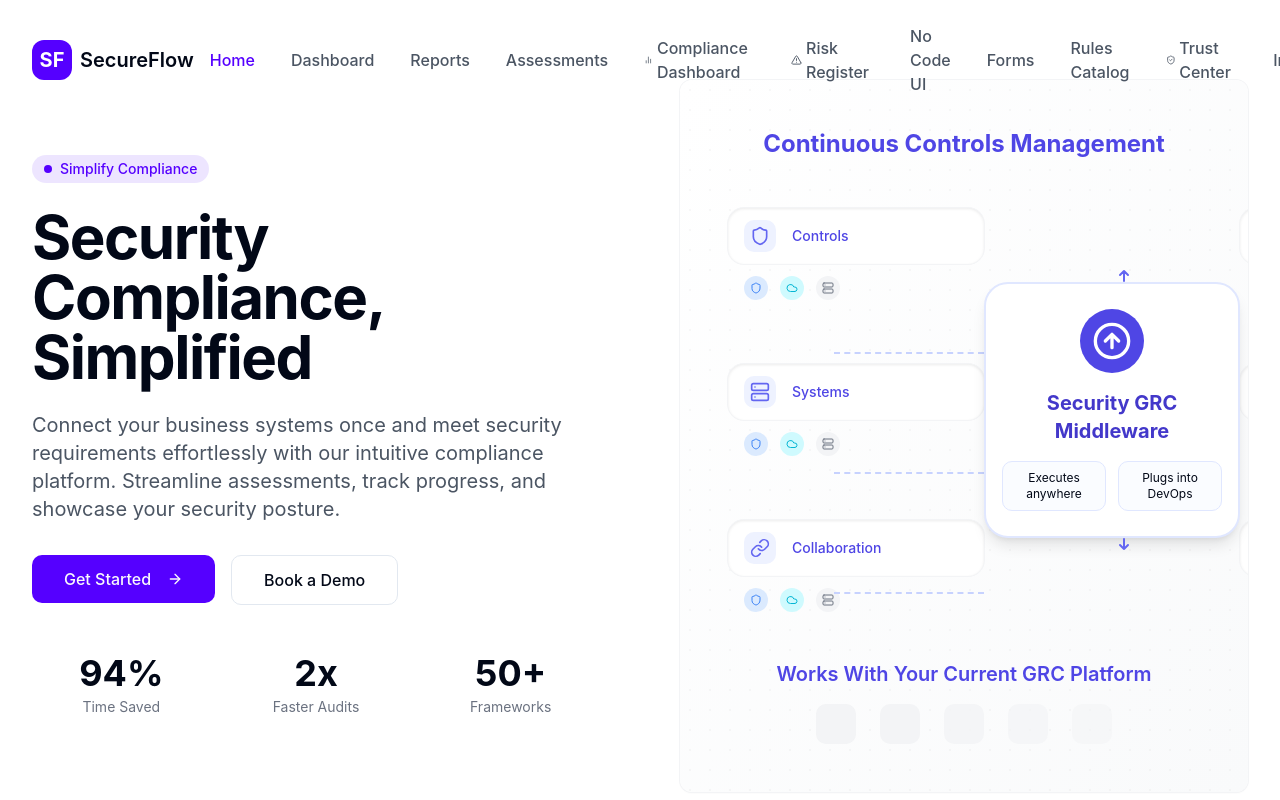
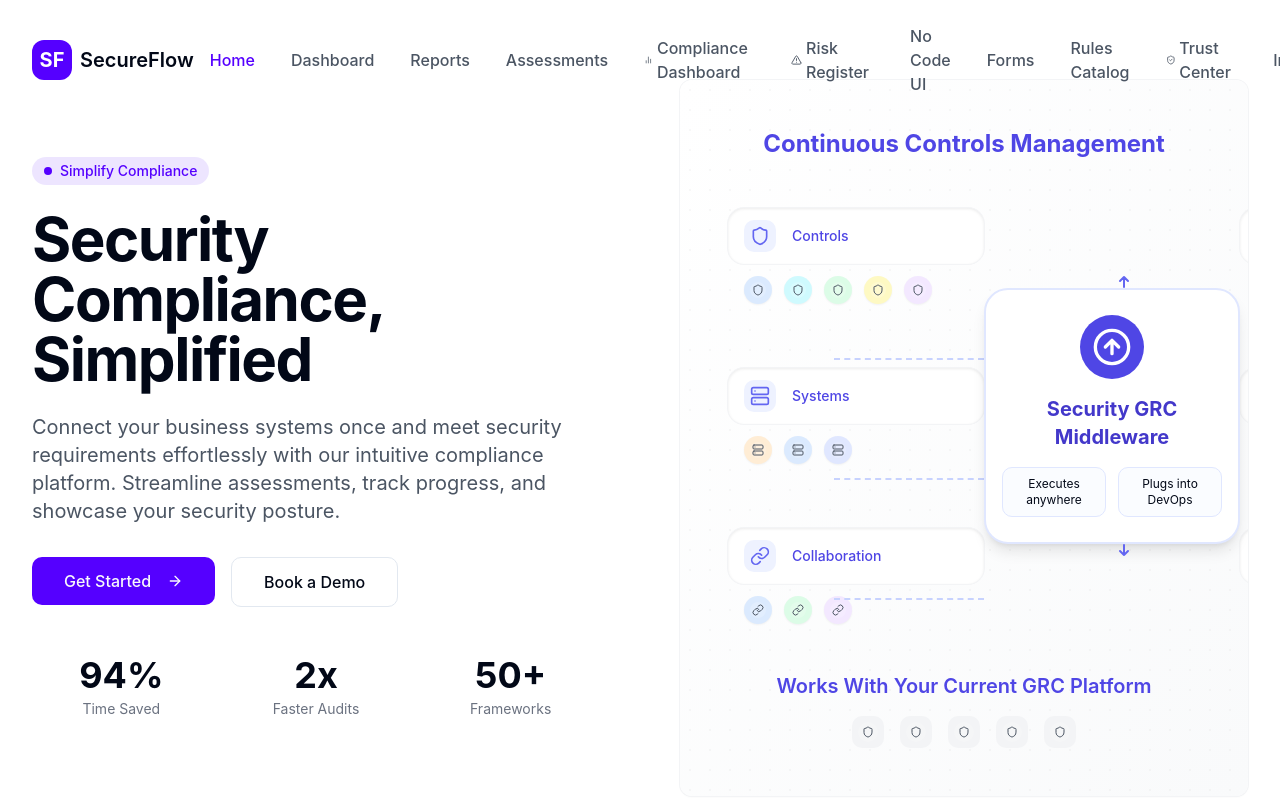
Before and after one commit to thecoder0070/secureflow-toolkit, a React (Vite) app: page / in a window 1280 px wide. Shown: the top 800 px of the page. Built offline with nearby package versions, Linux system fonts and the light colour scheme.

Commit message:
Add company logo icons to hero
Adds the company logo icons to the hero section.

```diff
--- a/src/components/SystemsIntegrationAnimation.tsx
+++ b/src/components/SystemsIntegrationAnimation.tsx
@@ -1,3 +1,4 @@
+
 import React from 'react';
 import { motion } from 'framer-motion';
 import { LucideIcon, Shield, Cloud, Database, Link, Server, CircleCheck, GitMerge, GitBranch } from 'lucide-react';
@@ -49,6 +50,47 @@ const categories: Category[] = [
   },
 ];
 
+// Company logo icons for each category
+interface CompanyLogo {
+  name: string;
+  imageUrl: string;
+  bgColor?: string;
+}
+
+const categoryLogos: Record<string, CompanyLogo[]> = {
+  "Controls": [
+    { name: "Shield", imageUrl: "/lovable-uploads/5b20eacc-870a-4af9-ad8a-0ab9ce9e189f.png#shield", bgColor: "bg-blue-100" },
+    { name: "Cloud", imageUrl: "/lovable-uploads/5b20eacc-870a-4af9-ad8a-0ab9ce9e189f.png#cloud", bgColor: "bg-cyan-100" },
+    { name: "PCI", imageUrl: "/lovable-uploads/5b20eacc-870a-4af9-ad8a-0ab9ce9e189f.png#pci", bgColor: "bg-green-100" },
+    { name: "ISO", imageUrl: "/lovable-uploads/5b20eacc-870a-4af9-ad8a-0ab9ce9e189f.png#iso", bgColor: "bg-yellow-100" },
+    { name: "SOC2", imageUrl: "/lovable-uploads/5b20eacc-870a-4af9-ad8a-0ab9ce9e189f.png#soc2", bgColor: "bg-purple-100" }
+  ],
+  "Systems": [
+    { name: "AWS", imageUrl: "/lovable-uploads/5b20eacc-870a-4af9-ad8a-0ab9ce9e189f.png#aws", bgColor: "bg-orange-100" },
+    { name: "Google Cloud", imageUrl: "/lovable-uploads/5b20eacc-870a-4af9-ad8a-0ab9ce9e189f.png#gc", bgColor: "bg-blue-100" },
+    { name: "Azure", imageUrl: "/lovable-uploads/5b20eacc-870a-4af9-ad8a-0ab9ce9e189f.png#azure", bgColor: "bg-indigo-100" }
+  ],
+  "Collaboration": [
+    { name: "Microsoft", imageUrl: "/lovable-uploads/5b20eacc-870a-4af9-ad8a-0ab9ce9e189f.png#msft", bgColor: "bg-blue-100" },
+    { name: "Google", imageUrl: "/lovable-uploads/5b20eacc-870a-4af9-ad8a-0ab9ce9e189f.png#google", bgColor: "bg-green-100" },
+    { name: "Slack", imageUrl: "/lovable-uploads/5b20eacc-870a-4af9-ad8a-0ab9ce9e189f.png#slack", bgColor: "bg-purple-100" }
+  ],
+  "Consumption": [
+    { name: "Data", imageUrl: "/lovable-uploads/5b20eacc-870a-4af9-ad8a-0ab9ce9e189f.png#data", bgColor: "bg-red-100" },
+    { name: "Tableau", imageUrl: "/lovable-uploads/5b20eacc-870a-4af9-ad8a-0ab9ce9e189f.png#tableau", bgColor: "bg-blue-100" },
+    { name: "PowerBI", imageUrl: "/lovable-uploads/5b20eacc-870a-4af9-ad8a-0ab9ce9e189f.png#powerbi", bgColor: "bg-yellow-100" }
+  ],
+  "Reporting": [
+    { name: "Google Data Studio", imageUrl: "/lovable-uploads/5b20eacc-870a-4af9-ad8a-0ab9ce9e189f.png#gds", bgColor: "bg-blue-100" },
+    { name: "Looker", imageUrl: "/lovable-uploads/5b20eacc-870a-4af9-ad8a-0ab9ce9e189f.png#looker", bgColor: "bg-green-100" }
+  ],
+  "Remediation": [
+    { name: "ServiceNow", imageUrl: "/lovable-uploads/5b20eacc-870a-4af9-ad8a-0ab9ce9e189f.png#servicenow", bgColor: "bg-green-100" },
+    { name: "Jira", imageUrl: "/lovable-uploads/5b20eacc-870a-4af9-ad8a-0ab9ce9e189f.png#jira", bgColor: "bg-blue-100" },
+    { name: "GitHub", imageUrl: "/lovable-uploads/5b20eacc-870a-4af9-ad8a-0ab9ce9e189f.png#github", bgColor: "bg-gray-100" }
+  ]
+};
+
 const SystemsIntegrationAnimation = () => {
   return (
     <div className="relative w-full overflow-hidden rounded-lg bg-gradient-to-br from-white to-gray-50 p-8 md:p-12 shadow-sm ring-1 ring-gray-100">
@@ -84,16 +126,20 @@ const SystemsIntegrationAnimation = () => {
                   <span className="text-sm font-medium text-indigo-600">{category.label}</span>
                 </div>
                 <div className="mt-3 pl-4 space-y-2">
-                  <div className="flex items-center space-x-3">
-                    <div className="w-6 h-6 bg-blue-100 rounded-full flex items-center justify-center">
-                      <Shield className="w-3 h-3 text-blue-500" />
-                    </div>
-                    <div className="w-6 h-6 bg-cyan-100 rounded-full flex items-center justify-center">
-                      <Cloud className="w-3 h-3 text-cyan-500" />
-                    </div>
-                    <div className="w-6 h-6 bg-gray-100 rounded-full flex items-center justify-center">
-                      <Server className="w-3 h-3 text-gray-500" />
-                    </div>
+                  {/* Company logos for this category */}
+                  <div className="flex flex-wrap items-center gap-3">
+                    {categoryLogos[category.label]?.map((logo, idx) => (
+                      <div
+                        key={idx}
+                        className={`w-7 h-7 ${logo.bgColor || 'bg-gray-100'} rounded-full flex items-center justify-center shadow-sm`}
+                        title={logo.name}
+                      >
+                        <div className="w-4 h-4 bg-white/20 rounded-full flex items-center justify-center">
+                          {/* Using placeholder icons since we don't have the actual images */}
+                          {category.icon && <category.icon className="w-3 h-3 text-gray-600" />}
+                        </div>
+                      </div>
+                    ))}
                   </div>
                 </div>
               </motion.div>
@@ -132,7 +178,7 @@ const SystemsIntegrationAnimation = () => {
             >
               <div className="flex flex-col items-center text-center px-4">
                 <div className="mb-4">
-                  {/* ComplianceCow Logo - Simplified version */}
+                  {/* ComplianceCow Logo - Purple cow with horns and sunglasses */}
                   <div className="w-16 h-16 bg-indigo-600 rounded-full flex items-center justify-center">
                     <svg className="w-10 h-10" viewBox="0 0 24 24" fill="none" xmlns="http://www.w3.org/2000/svg">
                       <path d="M12 8L8 12M12 8L16 12M12 8V16" stroke="white" strokeWidth="2" strokeLinecap="round" strokeLinejoin="round" />
@@ -193,16 +239,20 @@ const SystemsIntegrationAnimation = () => {
                   <span className="text-sm font-medium text-indigo-600">{category.label}</span>
                 </div>
                 <div className="mt-3 pl-4 space-y-2">
-                  <div className="flex items-center space-x-3">
-                    <div className="w-6 h-6 bg-orange-100 rounded-full flex items-center justify-center">
-                      <CircleCheck className="w-3 h-3 text-orange-500" />
-                    </div>
-                    <div className="w-6 h-6 bg-blue-100 rounded-full flex items-center justify-center">
-                      <GitMerge className="w-3 h-3 text-blue-500" />
-                    </div>
-                    <div className="w-6 h-6 bg-green-100 rounded-full flex items-center justify-center">
-                      <Shield className="w-3 h-3 text-green-500" />
-                    </div>
+                  {/* Company logos for this category */}
+                  <div className="flex flex-wrap items-center gap-3">
+                    {categoryLogos[category.label]?.map((logo, idx) => (
+                      <div
+                        key={idx}
+                        className={`w-7 h-7 ${logo.bgColor || 'bg-gray-100'} rounded-full flex items-center justify-center shadow-sm`}
+                        title={logo.name}
+                      >
+                        <div className="w-4 h-4 bg-white/20 rounded-full flex items-center justify-center">
+                          {/* Using placeholder icons since we don't have the actual images */}
+                          {category.icon && <category.icon className="w-3 h-3 text-gray-600" />}
+                        </div>
+                      </div>
+                    ))}
                   </div>
                 </div>
               </motion.div>
@@ -218,13 +268,21 @@ const SystemsIntegrationAnimation = () => {
           className="text-center mt-4"
         >
           <h3 className="text-xl font-semibold text-indigo-600">Works With Your Current GRC Platform</h3>
-          <div className="flex items-center justify-center mt-4 space-x-6">
-            {Array(5).fill(0).map((_, i) => (
-              <div
-                key={i}
-                className="w-10 h-10 bg-gray-100 rounded-md animate-pulse"
-                style={{ animationDelay: `${i * 0.2}s` }}
-              />
+          <div className="flex flex-wrap items-center justify-center mt-4 gap-4">
+            {/* Platform logos */}
+            {['Vanta', 'AuditBoard', 'ServiceNow', 'Archer', 'Metricstream'].map((platform, i) => (
+              <motion.div
+                key={platform}
+                className="h-8 w-8 rounded-md bg-gray-100 flex items-center justify-center"
+                initial={{ opacity: 0, y: 10 }}
+                animate={{ opacity: 1, y: 0 }}
+                transition={{ delay: 1.2 + i * 0.1, duration: 0.3 }}
+                title={platform}
+              >
+                <div className="w-5 h-5 bg-white/20 rounded-full flex items-center justify-center">
+                  <Shield className="w-3 h-3 text-gray-600" />
+                </div>
+              </motion.div>
             ))}
           </div>
         </motion.div>
```
